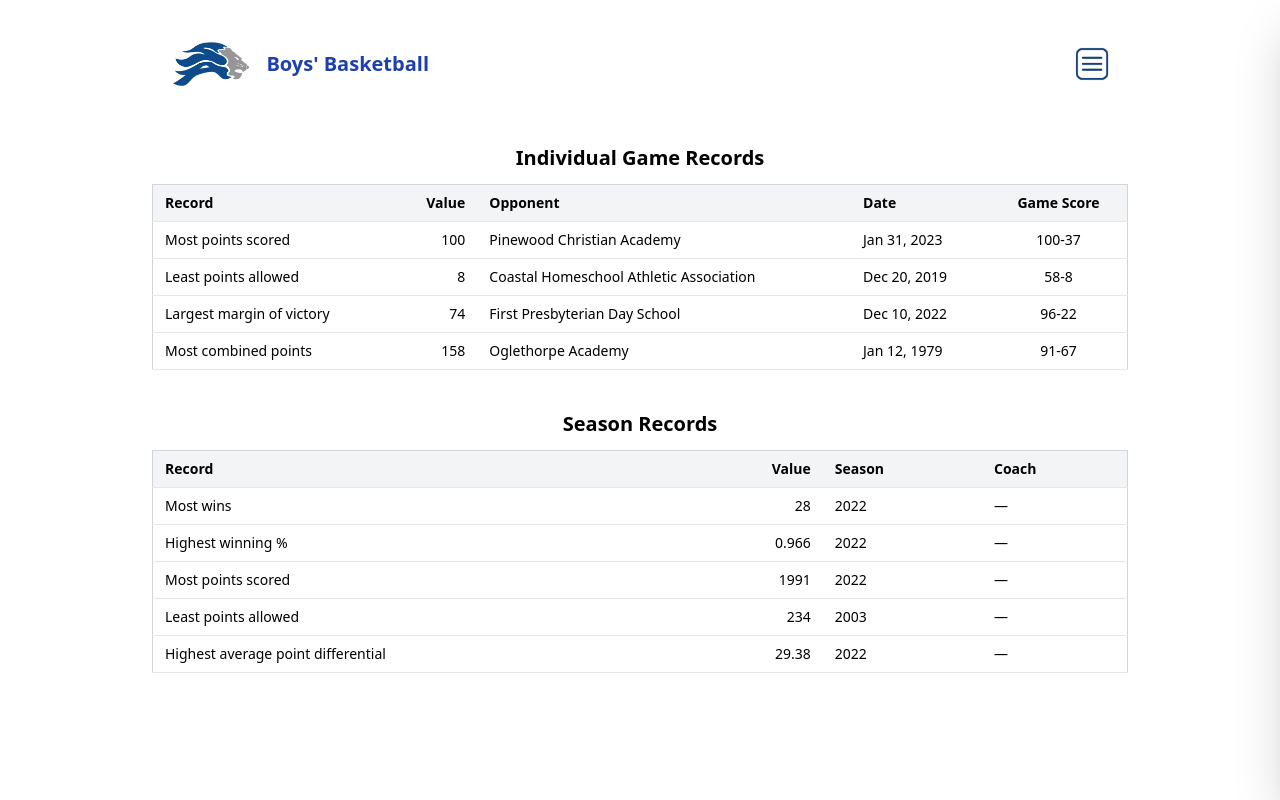
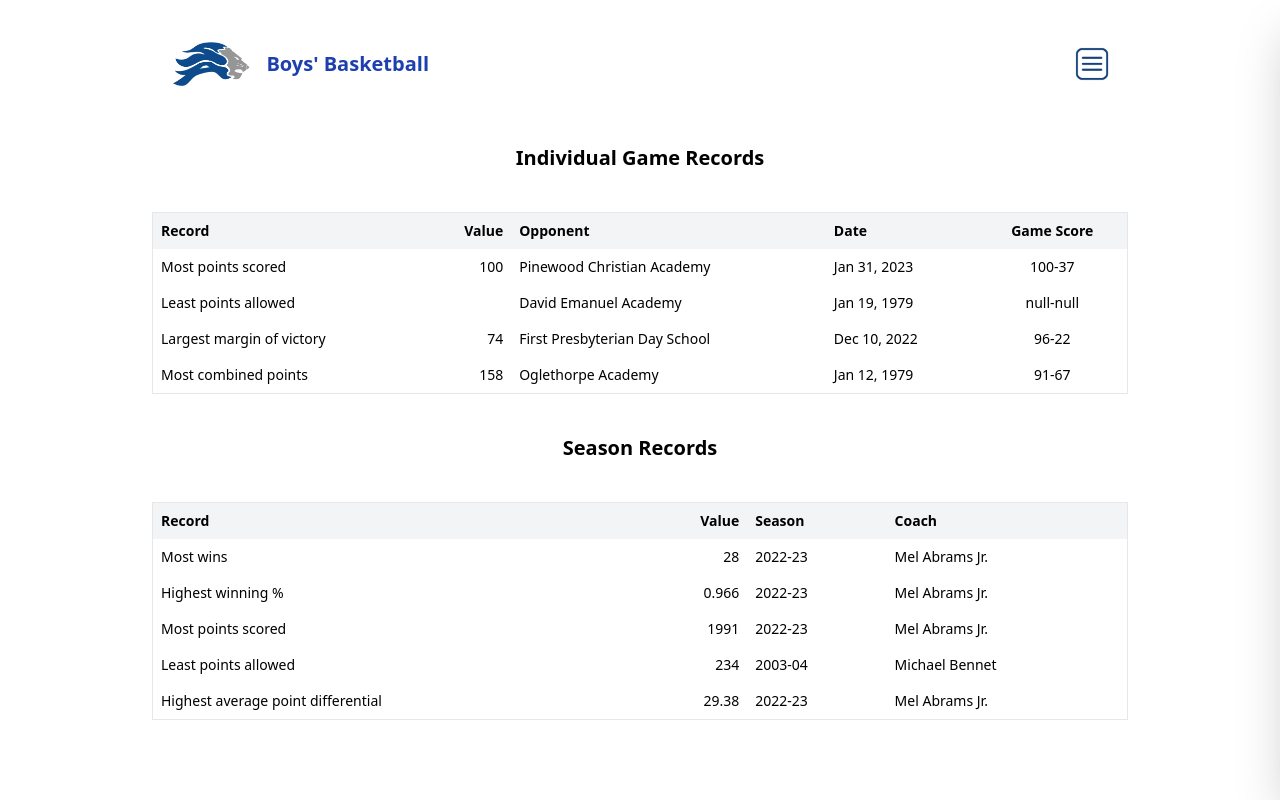
Before and after one commit to newonda1/st-andrews-basketball, a React (Vite) app: page /athletics/boys/basketball/records/team in a window 1280 px wide. Built offline with nearby package versions, Linux system fonts and the light colour scheme.

Commit message:
Update TeamRecords.jsx

```diff
--- a/src/boys/basketball/pages/TeamRecords.jsx
+++ b/src/boys/basketball/pages/TeamRecords.jsx
@@ -12,343 +12,295 @@ function formatDate(dateValue) {
   });
 }
 
-function getMaxGame(games, selector) {
-  const valid = games.filter((g) => {
-    const v = selector(g);
-    return v !== null && v !== undefined && !Number.isNaN(Number(v));
-  });
-  if (!valid.length) return null;
-
-  return valid.reduce((best, g) =>
-    selector(g) > selector(best) ? g : best
-  );
-}
-
-function getMinGame(games, selector) {
-  const valid = games.filter((g) => {
-    const v = selector(g);
-    return v !== null && v !== undefined && !Number.isNaN(Number(v));
-  });
-  if (!valid.length) return null;
-
-  return valid.reduce((best, g) =>
-    selector(g) < selector(best) ? g : best
-  );
+function formatSeason(season) {
+  if (!season) return "—";
+  return `${season}-${String(season + 1).slice(-2)}`;
 }
 
 function TeamRecords() {
   const [games, setGames] = useState([]);
-  const [loading, setLoading] = useState(true);
-  const [error, setError] = useState(null);
+  const [seasons, setSeasons] = useState([]);
+  const [openRow, setOpenRow] = useState(null);
 
-  // Load games.json
   useEffect(() => {
-    async function loadGames() {
-      try {
-        const res = await fetch("/data/boys/basketball/games.json");
-        if (!res.ok) throw new Error("Failed to load games.json");
-        const data = await res.json();
-        setGames(Array.isArray(data) ? data : []);
-      } catch (err) {
-        console.error(err);
-        setError("Unable to load game data.");
-      } finally {
-        setLoading(false);
-      }
-    }
-    loadGames();
+    fetch("/data/boys/basketball/games.json")
+      .then((r) => r.json())
+      .then(setGames);
+
+    fetch("/data/boys/basketball/seasons.json")
+      .then((r) => r.json())
+      .then(setSeasons);
   }, []);
 
+  const coachBySeason = useMemo(() => {
+    const map = {};
+    seasons.forEach((s) => {
+      map[s.SeasonID] = s.HeadCoach;
+    });
+    return map;
+  }, [seasons]);
+
   const completeGames = useMemo(
-    () =>
-      games.filter(
-        (g) => g && (g.IsComplete === "Yes" || g.IsComplete === true)
-      ),
+    () => games.filter((g) => g.IsComplete === "Yes"),
     [games]
   );
 
   /* ----------------------------------
-     INDIVIDUAL GAME RECORDS
+     INDIVIDUAL GAME RECORDS (TOP 10)
   ---------------------------------- */
-  const individualRecords = useMemo(() => {
-    if (!completeGames.length) return {};
+  const gameLeaders = useMemo(() => {
+    return {
+      mostPoints: [...completeGames]
+        .sort((a, b) => b.TeamScore - a.TeamScore)
+        .slice(0, 10),
 
-    const mostPoints = getMaxGame(completeGames, (g) => g.TeamScore);
-    const leastAllowed = getMinGame(completeGames, (g) => g.OpponentScore);
+      leastAllowed: [...completeGames]
+        .sort((a, b) => a.OpponentScore - b.OpponentScore)
+        .slice(0, 10),
 
-    const largestMargin = getMaxGame(completeGames, (g) =>
-      g.ResultMargin ?? g.TeamScore - g.OpponentScore
-    );
+      largestMargin: [...completeGames]
+        .sort(
+          (a, b) =>
+            (b.ResultMargin ?? b.TeamScore - b.OpponentScore) -
+            (a.ResultMargin ?? a.TeamScore - a.OpponentScore)
+        )
+        .slice(0, 10),
 
-    const mostCombined = getMaxGame(
-      completeGames,
-      (g) => g.TeamScore + g.OpponentScore
-    );
-
-    return {
-      mostPoints,
-      leastAllowed,
-      largestMargin,
-      mostCombined,
+      mostCombined: [...completeGames]
+        .sort(
+          (a, b) =>
+            b.TeamScore + b.OpponentScore -
+            (a.TeamScore + a.OpponentScore)
+        )
+        .slice(0, 10),
     };
   }, [completeGames]);
 
   /* ----------------------------------
-     SEASON AGGREGATES
+     SEASON STATS
   ---------------------------------- */
   const seasonStats = useMemo(() => {
     const map = {};
-
     completeGames.forEach((g) => {
-      const season = g.Season;
-      if (!season) return;
-
-      if (!map[season]) {
-        map[season] = {
-          season,
+      if (!map[g.Season]) {
+        map[g.Season] = {
+          season: g.Season,
+          wins: 0,
           games: 0,
-          wins: 0,
-          teamPoints: 0,
-          oppPoints: 0,
+          pointsFor: 0,
+          pointsAgainst: 0,
         };
       }
-
-      map[season].games += 1;
-      if (g.Result === "W") map[season].wins += 1;
-      map[season].teamPoints += Number(g.TeamScore) || 0;
-      map[season].oppPoints += Number(g.OpponentScore) || 0;
+      map[g.Season].games++;
+      if (g.Result === "W") map[g.Season].wins++;
+      map[g.Season].pointsFor += g.TeamScore;
+      map[g.Season].pointsAgainst += g.OpponentScore;
     });
 
     return Object.values(map).map((s) => ({
       ...s,
-      winPct: s.games ? s.wins / s.games : 0,
-      avgDiff: s.games
-        ? (s.teamPoints - s.oppPoints) / s.games
-        : 0,
+      winPct: s.wins / s.games,
+      avgDiff: (s.pointsFor - s.pointsAgainst) / s.games,
     }));
   }, [completeGames]);
 
-  const seasonRecords = useMemo(() => {
-    if (!seasonStats.length) return {};
-
-    const mostWins = seasonStats.reduce((a, b) =>
-      b.wins > a.wins ? b : a
-    );
-
-    const highestWinPct = seasonStats.reduce((a, b) =>
-      b.winPct > a.winPct ? b : a
-    );
-
-    const mostPoints = seasonStats.reduce((a, b) =>
-      b.teamPoints > a.teamPoints ? b : a
-    );
-
-    const leastPointsAllowed = seasonStats.reduce((a, b) =>
-      b.oppPoints < a.oppPoints ? b : a
-    );
-
-    const bestAvgDiff = seasonStats.reduce((a, b) =>
-      b.avgDiff > a.avgDiff ? b : a
-    );
-
+  const seasonLeaders = useMemo(() => {
     return {
-      mostWins,
-      highestWinPct,
-      mostPoints,
-      leastPointsAllowed,
-      bestAvgDiff,
+      mostWins: [...seasonStats].sort((a, b) => b.wins - a.wins).slice(0, 10),
+      bestWinPct: [...seasonStats]
+        .sort((a, b) => b.winPct - a.winPct)
+        .slice(0, 10),
+      mostPoints: [...seasonStats]
+        .sort((a, b) => b.pointsFor - a.pointsFor)
+        .slice(0, 10),
+      leastAllowed: [...seasonStats]
+        .sort((a, b) => a.pointsAgainst - b.pointsAgainst)
+        .slice(0, 10),
+      bestAvgDiff: [...seasonStats]
+        .sort((a, b) => b.avgDiff - a.avgDiff)
+        .slice(0, 10),
     };
   }, [seasonStats]);
 
-  if (loading) return <div className="p-4">Loading team records…</div>;
-  if (error) return <div className="p-4 text-red-600">{error}</div>;
+  const toggle = (key) =>
+    setOpenRow((prev) => (prev === key ? null : key));
 
   return (
     <div className="space-y-10">
-      {/* ----------------------------------
-          INDIVIDUAL GAME RECORDS
-      ---------------------------------- */}
-      <div className="space-y-3">
+      {/* INDIVIDUAL GAME RECORDS */}
       <h2 className="text-xl font-bold text-center">
         Individual Game Records
       </h2>
 
-        <div className="overflow-x-auto">
-          <table className="min-w-full border border-gray-300 bg-white text-sm">
+      <table className="w-full border text-sm">
         <thead className="bg-gray-100">
           <tr>
-                <th className="px-3 py-2 border-b text-left">Record</th>
-                <th className="px-3 py-2 border-b text-right">Value</th>
-                <th className="px-3 py-2 border-b text-left">Opponent</th>
-                <th className="px-3 py-2 border-b text-left">Date</th>
-                <th className="px-3 py-2 border-b text-center">Game Score</th>
+            <th className="p-2 text-left">Record</th>
+            <th className="p-2 text-right">Value</th>
+            <th className="p-2 text-left">Opponent</th>
+            <th className="p-2 text-left">Date</th>
+            <th className="p-2 text-center">Game Score</th>
           </tr>
         </thead>
         <tbody>
-              <tr>
-                <td className="px-3 py-2 border-b">Most points scored</td>
-                <td className="px-3 py-2 border-b text-right">
-                  {individualRecords.mostPoints?.TeamScore ?? "—"}
+          {[
+            ["Most points scored", "mostPoints"],
+            ["Least points allowed", "leastAllowed"],
+            ["Largest margin of victory", "largestMargin"],
+            ["Most combined points", "mostCombined"],
+          ].map(([label, key]) => {
+            const top = gameLeaders[key]?.[0];
+            return (
+              <React.Fragment key={key}>
+                <tr
+                  className="cursor-pointer hover:bg-gray-50"
+                  onClick={() => toggle(key)}
+                >
+                  <td className="p-2">{label}</td>
+                  <td className="p-2 text-right">
+                    {key === "mostCombined"
+                      ? top?.TeamScore + top?.OpponentScore
+                      : key === "leastAllowed"
+                      ? top?.OpponentScore
+                      : key === "largestMargin"
+                      ? top?.ResultMargin
+                      : top?.TeamScore}
                   </td>
-                <td className="px-3 py-2 border-b">
-                  {individualRecords.mostPoints?.Opponent ?? "—"}
-                </td>
-                <td className="px-3 py-2 border-b">
-                  {formatDate(individualRecords.mostPoints?.Date)}
-                </td>
-                <td className="px-3 py-2 border-b text-center">
-                  {individualRecords.mostPoints
-                    ? `${individualRecords.mostPoints.TeamScore}-${individualRecords.mostPoints.OpponentScore}`
+                  <td className="p-2">{top?.Opponent}</td>
+                  <td className="p-2">{formatDate(top?.Date)}</td>
+                  <td className="p-2 text-center">
+                    {top
+                      ? `${top.TeamScore}-${top.OpponentScore}`
                       : "—"}
                   </td>
                 </tr>
 
+                {openRow === key && (
                   <tr>
-                <td className="px-3 py-2 border-b">Least points allowed</td>
-                <td className="px-3 py-2 border-b text-right">
-                  {individualRecords.leastAllowed?.OpponentScore ?? "—"}
+                    <td colSpan={5} className="p-2 bg-gray-50">
+                      <table className="w-full text-xs border">
+                        <thead>
+                          <tr className="bg-gray-200">
+                            <th className="p-1">#</th>
+                            <th className="p-1">Score</th>
+                            <th className="p-1">Opponent</th>
+                            <th className="p-1">Date</th>
+                            <th className="p-1">Final</th>
+                          </tr>
+                        </thead>
+                        <tbody>
+                          {gameLeaders[key].map((g, i) => (
+                            <tr key={g.GameID}>
+                              <td className="p-1 text-center">{i + 1}</td>
+                              <td className="p-1 text-center">
+                                {key === "mostCombined"
+                                  ? g.TeamScore + g.OpponentScore
+                                  : key === "leastAllowed"
+                                  ? g.OpponentScore
+                                  : key === "largestMargin"
+                                  ? g.ResultMargin
+                                  : g.TeamScore}
                               </td>
-                <td className="px-3 py-2 border-b">
-                  {individualRecords.leastAllowed?.Opponent ?? "—"}
+                              <td className="p-1">{g.Opponent}</td>
+                              <td className="p-1">{formatDate(g.Date)}</td>
+                              <td className="p-1 text-center">
+                                {g.TeamScore}-{g.OpponentScore}
                               </td>
-                <td className="px-3 py-2 border-b">
-                  {formatDate(individualRecords.leastAllowed?.Date)}
+                            </tr>
+                          ))}
+                        </tbody>
+                      </table>
                     </td>
-                <td className="px-3 py-2 border-b text-center">
-                  {individualRecords.leastAllowed
-                    ? `${individualRecords.leastAllowed.TeamScore}-${individualRecords.leastAllowed.OpponentScore}`
-                    : "—"}
+                  </tr>
+                )}
+              </React.Fragment>
+            );
+          })}
+        </tbody>
+      </table>
+
+      {/* SEASON RECORDS */}
+      <h2 className="text-xl font-bold text-center">Season Records</h2>
+
+      <table className="w-full border text-sm">
+        <thead className="bg-gray-100">
+          <tr>
+            <th className="p-2 text-left">Record</th>
+            <th className="p-2 text-right">Value</th>
+            <th className="p-2 text-left">Season</th>
+            <th className="p-2 text-left">Coach</th>
+          </tr>
+        </thead>
+        <tbody>
+          {[
+            ["Most wins", "mostWins", "wins"],
+            ["Highest winning %", "bestWinPct", "winPct"],
+            ["Most points scored", "mostPoints", "pointsFor"],
+            ["Least points allowed", "leastAllowed", "pointsAgainst"],
+            ["Highest average point differential", "bestAvgDiff", "avgDiff"],
+          ].map(([label, key, field]) => {
+            const top = seasonLeaders[key]?.[0];
+            return (
+              <React.Fragment key={key}>
+                <tr
+                  className="cursor-pointer hover:bg-gray-50"
+                  onClick={() => toggle(key)}
+                >
+                  <td className="p-2">{label}</td>
+                  <td className="p-2 text-right">
+                    {field === "winPct"
+                      ? top?.winPct.toFixed(3)
+                      : field === "avgDiff"
+                      ? top?.avgDiff.toFixed(2)
+                      : top?.[field]}
+                  </td>
+                  <td className="p-2">{formatSeason(top?.season)}</td>
+                  <td className="p-2">
+                    {coachBySeason[top?.season] ?? "—"}
                   </td>
                 </tr>
 
+                {openRow === key && (
                   <tr>
-                <td className="px-3 py-2 border-b">
-                  Largest margin of victory
-                </td>
-                <td className="px-3 py-2 border-b text-right">
-                  {individualRecords.largestMargin
-                    ? `${individualRecords.largestMargin.ResultMargin ?? individualRecords.largestMargin.TeamScore - individualRecords.largestMargin.OpponentScore}`
-                    : "—"}
-                </td>
-                <td className="px-3 py-2 border-b">
-                  {individualRecords.largestMargin?.Opponent ?? "—"}
-                </td>
-                <td className="px-3 py-2 border-b">
-                  {formatDate(individualRecords.largestMargin?.Date)}
-                </td>
-                <td className="px-3 py-2 border-b text-center">
-                  {individualRecords.largestMargin
-                    ? `${individualRecords.largestMargin.TeamScore}-${individualRecords.largestMargin.OpponentScore}`
-                    : "—"}
-                </td>
-              </tr>
-
+                    <td colSpan={4} className="p-2 bg-gray-50">
+                      <table className="w-full text-xs border">
+                        <thead className="bg-gray-200">
                           <tr>
-                <td className="px-3 py-2 border-b">Most combined points</td>
-                <td className="px-3 py-2 border-b text-right">
-                  {individualRecords.mostCombined
-                    ? individualRecords.mostCombined.TeamScore +
-                      individualRecords.mostCombined.OpponentScore
-                    : "—"}
-                </td>
-                <td className="px-3 py-2 border-b">
-                  {individualRecords.mostCombined?.Opponent ?? "—"}
-                </td>
-                <td className="px-3 py-2 border-b">
-                  {formatDate(individualRecords.mostCombined?.Date)}
-                </td>
-                <td className="px-3 py-2 border-b text-center">
-                  {individualRecords.mostCombined
-                    ? `${individualRecords.mostCombined.TeamScore}-${individualRecords.mostCombined.OpponentScore}`
-                    : "—"}
-                </td>
-              </tr>
-            </tbody>
-          </table>
-        </div>
-      </div>
-
-      {/* ----------------------------------
-          SEASON RECORDS
-      ---------------------------------- */}
-      <div className="space-y-3">
-        <h2 className="text-xl font-bold text-center">Season Records</h2>
-
-        <div className="overflow-x-auto">
-          <table className="min-w-full border border-gray-300 bg-white text-sm">
-            <thead className="bg-gray-100">
-              <tr>
-                <th className="px-3 py-2 border-b text-left">Record</th>
-                <th className="px-3 py-2 border-b text-right">Value</th>
-                <th className="px-3 py-2 border-b text-left">Season</th>
-                <th className="px-3 py-2 border-b text-left">Coach</th>
+                            <th className="p-1">#</th>
+                            <th className="p-1">Value</th>
+                            <th className="p-1">Season</th>
+                            <th className="p-1">Coach</th>
                           </tr>
                         </thead>
                         <tbody>
-              <tr>
-                <td className="px-3 py-2 border-b">Most wins</td>
-                <td className="px-3 py-2 border-b text-right">
-                  {seasonRecords.mostWins?.wins ?? "—"}
+                          {seasonLeaders[key].map((s, i) => (
+                            <tr key={s.season}>
+                              <td className="p-1 text-center">{i + 1}</td>
+                              <td className="p-1 text-center">
+                                {field === "winPct"
+                                  ? s.winPct.toFixed(3)
+                                  : field === "avgDiff"
+                                  ? s.avgDiff.toFixed(2)
+                                  : s[field]}
                               </td>
-                <td className="px-3 py-2 border-b">
-                  {seasonRecords.mostWins?.season ?? "—"}
+                              <td className="p-1">
+                                {formatSeason(s.season)}
                               </td>
-                <td className="px-3 py-2 border-b">—</td>
+                              <td className="p-1">
+                                {coachBySeason[s.season] ?? "—"}
+                              </td>
                             </tr>
-
-              <tr>
-                <td className="px-3 py-2 border-b">Highest winning %</td>
-                <td className="px-3 py-2 border-b text-right">
-                  {seasonRecords.highestWinPct
-                    ? seasonRecords.highestWinPct.winPct.toFixed(3)
-                    : "—"}
-                </td>
-                <td className="px-3 py-2 border-b">
-                  {seasonRecords.highestWinPct?.season ?? "—"}
-                </td>
-                <td className="px-3 py-2 border-b">—</td>
-              </tr>
-
-              <tr>
-                <td className="px-3 py-2 border-b">Most points scored</td>
-                <td className="px-3 py-2 border-b text-right">
-                  {seasonRecords.mostPoints?.teamPoints ?? "—"}
-                </td>
-                <td className="px-3 py-2 border-b">
-                  {seasonRecords.mostPoints?.season ?? "—"}
-                </td>
-                <td className="px-3 py-2 border-b">—</td>
-              </tr>
-
-              <tr>
-                <td className="px-3 py-2 border-b">Least points allowed</td>
-                <td className="px-3 py-2 border-b text-right">
-                  {seasonRecords.leastPointsAllowed?.oppPoints ?? "—"}
-                </td>
-                <td className="px-3 py-2 border-b">
-                  {seasonRecords.leastPointsAllowed?.season ?? "—"}
-                </td>
-                <td className="px-3 py-2 border-b">—</td>
-              </tr>
-
-              <tr>
-                <td className="px-3 py-2 border-b">
-                  Highest average point differential
-                </td>
-                <td className="px-3 py-2 border-b text-right">
-                  {seasonRecords.bestAvgDiff
-                    ? seasonRecords.bestAvgDiff.avgDiff.toFixed(2)
-                    : "—"}
-                </td>
-                <td className="px-3 py-2 border-b">
-                  {seasonRecords.bestAvgDiff?.season ?? "—"}
-                </td>
-                <td className="px-3 py-2 border-b">—</td>
-              </tr>
+                          ))}
                         </tbody>
                       </table>
-        </div>
-      </div>
+                    </td>
+                  </tr>
+                )}
+              </React.Fragment>
+            );
+          })}
+        </tbody>
+      </table>
     </div>
   );
 }
```
Lines whose indentation alone changed are shown as unchanged.
